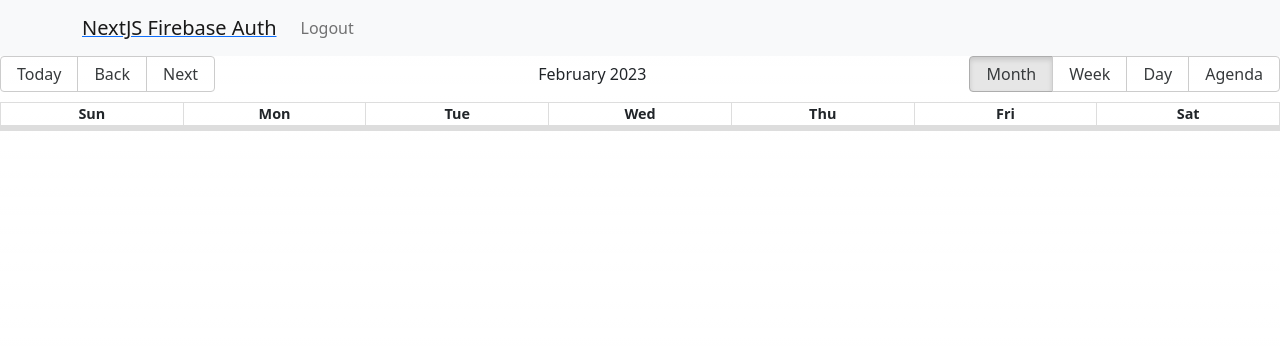
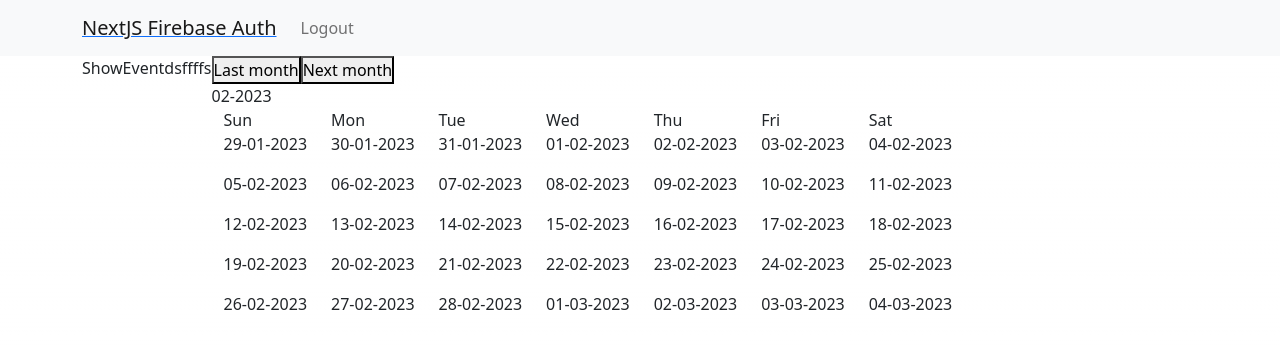
Before and after one commit to aufung1999/travel-weather, a Next.js app: page /myCalendar in a window 1280 px wide. Shown: the top 348 px of the page. Built offline with nearby package versions, Linux system fonts and the light colour scheme; no server answers; sample sign-in values are in the browser's storage.

Commit message:
basic structure of Calendar

```diff
--- /dev/null
+++ b/components/myCalender/Calendar.js
@@ -0,0 +1,45 @@
+import React, { useState } from "react";
+import moment from "moment/moment";
+import CurrentTime from "./CurrentTime";
+
+function Calendar() {
+    const [clicked, isClicked] = useState(0)
+
+  const [calendar, currentDay] = CurrentTime(clicked);
+
+  return (
+    <div>
+      <div>
+        <button onClick={() => { isClicked(prev => prev - 1)}}  >Last month</button>
+        <button onClick={() => { isClicked(prev => prev + 1)}}  >Next month</button>
+      </div>
+
+      <div>{currentDay.format("MM-YYYY")}</div>
+
+      <div className="container">
+
+        <div className="row">
+            <div className="col">Sun</div>
+            <div className="col">Mon</div>
+            <div className="col">Tue</div>
+            <div className="col">Wed</div>
+            <div className="col">Thu</div>
+            <div className="col">Fri</div>
+            <div className="col">Sat</div>
+        </div>
+
+        {calendar?.map((week) => (
+          <div className="row">
+            {week["days"].map((day) => (
+              <p className="col" key={day}>
+                {day.format("DD-MM-YYYY")}
+              </p>
+            ))}
+          </div>
+        ))}
+      </div>
+    </div>
+  );
+}
+
+export default Calendar;
--- /dev/null
+++ b/components/myCalender/CurrentTime.js
@@ -0,0 +1,23 @@
+import moment from "moment/moment";
+
+function CurrentTime(   clickedNumber = 0     ) {
+  const calendar = [];
+  const currentDay = moment().add(clickedNumber, "month");
+
+  const startDay = currentDay.clone().startOf("month").startOf("week");
+  const endDay = currentDay.clone().endOf("month").endOf("week");
+
+  let date = startDay.clone().subtract(1, "day"); //without this line I will get ONE less day --> get the Sunday
+
+  while (date.isBefore(endDay, "day")) {
+    calendar.push({
+      days: Array(7)
+        .fill(0)
+        .map(() => date.add(1, "day").clone()),
+    });
+  }
+
+  return [calendar, currentDay]
+}
+
+export default CurrentTime
--- /dev/null
+++ b/components/myCalender/ShowEvents.js
@@ -0,0 +1,9 @@
+import React from 'react'
+
+function ShowEvents() {
+  return (
+    <div>ShowEventdsffffs</div>
+  )
+}
+
+export default ShowEvents
--- a/pages/myCalendar.js
+++ b/pages/myCalendar.js
@@ -1,29 +1,22 @@
-import React from 'react'
+import React from "react";
 
-import format from "date-fns/format";
-import getDay from "date-fns/getDay";
-import parse from "date-fns/parse";
-import startOfWeek from "date-fns/startOfWeek";
-
-import { Calendar, momentLocalizer  } from "react-big-calendar";
-import "react-big-calendar/lib/css/react-big-calendar.css";
-import DatePicker from "react-datepicker";
-import "react-datepicker/dist/react-datepicker.css";
-
-import moment from 'moment'
-
-const localizer = momentLocalizer(moment) // or globalizeLocalizer
+import ShowEvents from "@/components/myCalender/ShowEvents";
+import Calendar from "@/components/myCalender/Calendar";
 
 const MyCalendar = (props) => (
-  <div className="myCustomHeight">
-    <Calendar
-      localizer={localizer}
-      // events={myEventsList}
-      startAccessor="start"
-      endAccessor="end"
-      // style={{height: 500, margin:"50px"}} // imprtant it affects if it will show day grids in month tab view
-    />
+  <div className="container">
+    <div className="col d-flex">
+
+      <div className="row">
+        <ShowEvents />
+      </div>
+
+      <div className="row">
+        <Calendar/>
+      </div>
+
+    </div>
   </div>
-)
+);
 
-export default MyCalendar
+export default MyCalendar;
```
